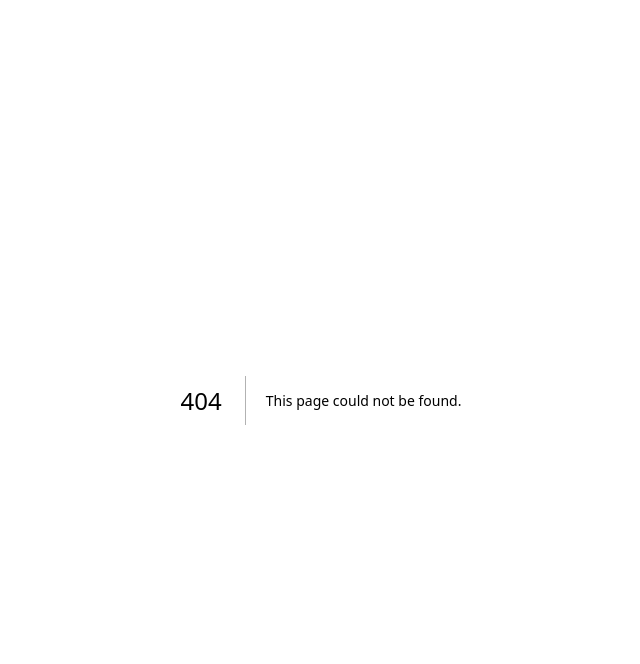
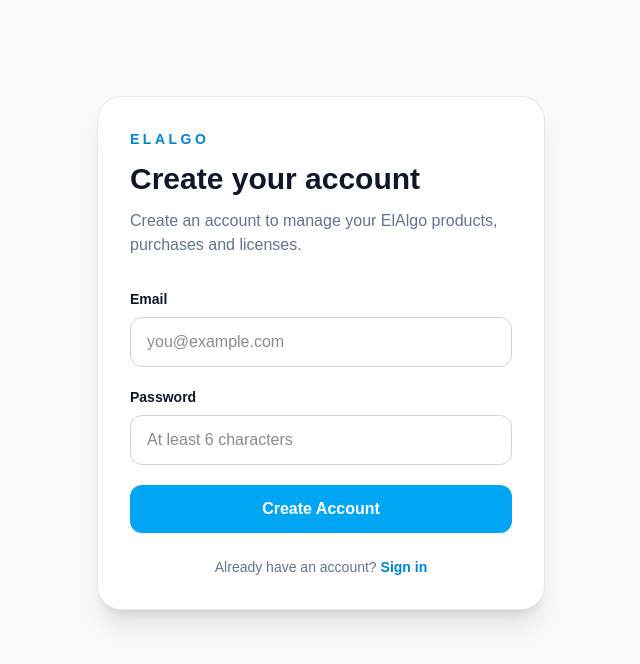
Before and after one commit to elalgocompany/elalgo-web, a Next.js app: page /auth/signup in a window 1280 px wide. Before the commit this address had no page. Shown: the top 664 px of the page, without its empty margins (319-959 px from the left). Built offline with nearby package versions, Linux system fonts and the light colour scheme.

Commit message:
Add User authentication

```diff
--- /dev/null
+++ b/app/auth/dashboard/page.tsx
@@ -0,0 +1,19 @@
+export default function DashboardPage() {
+  return (
+    <main className="min-h-screen bg-slate-50 px-6 py-24 text-slate-900">
+
+      <div className="mx-auto max-w-6xl">
+
+        <h1 className="text-4xl font-black">
+          Your Dashboard
+        </h1>
+
+        <p className="mt-4 text-lg text-slate-500">
+          Your ElAlgo products, purchases and licenses will appear here.
+        </p>
+
+      </div>
+
+    </main>
+  );
+}
--- /dev/null
+++ b/app/auth/login/page.tsx
@@ -0,0 +1,141 @@
+"use client";
+
+import { FormEvent, useState } from "react";
+import { supabase } from "@/lib/supabase";
+import Link from "next/link";
+import { useRouter } from "next/navigation";
+
+export default function LoginPage() {
+  const router = useRouter();
+
+  const [email, setEmail] = useState("");
+  const [password, setPassword] = useState("");
+
+  const [error, setError] = useState("");
+  const [loading, setLoading] = useState(false);
+
+  async function handleLogin(event: FormEvent<HTMLFormElement>) {
+    event.preventDefault();
+
+    setError("");
+    setLoading(true);
+
+    const { error } = await supabase.auth.signUp({
+      email,
+      password,
+    });
+
+    if (error) {
+      setError(error.message);
+      setLoading(false);
+      return;
+    }
+
+    router.push("/dashboard");
+    router.refresh();
+  }
+
+  return (
+    <main className="min-h-screen bg-slate-50 px-6 py-24 text-slate-900">
+
+      <div className="mx-auto max-w-md">
+
+        <div className="rounded-3xl border border-slate-200 bg-white p-8 shadow-xl">
+
+          <div className="mb-8">
+
+            <p className="text-sm font-bold uppercase tracking-[0.25em] text-sky-600">
+              ELALGO
+            </p>
+
+            <h1 className="mt-3 text-3xl font-black">
+              Welcome back
+            </h1>
+
+            <p className="mt-3 text-slate-500">
+              Sign in to access your products, purchases and licenses.
+            </p>
+
+          </div>
+
+          <form
+            onSubmit={handleLogin}
+            className="space-y-5"
+          >
+
+            <div>
+              <label
+                htmlFor="email"
+                className="mb-2 block text-sm font-semibold"
+              >
+                Email
+              </label>
+
+              <input
+                id="email"
+                type="email"
+                required
+                value={email}
+                onChange={(event) =>
+                  setEmail(event.target.value)
+                }
+                className="w-full rounded-xl border border-slate-300 px-4 py-3 outline-none transition focus:border-sky-500 focus:ring-2 focus:ring-sky-100"
+                placeholder="you@example.com"
+              />
+            </div>
+
+            <div>
+              <label
+                htmlFor="password"
+                className="mb-2 block text-sm font-semibold"
+              >
+                Password
+              </label>
+
+              <input
+                id="password"
+                type="password"
+                required
+                value={password}
+                onChange={(event) =>
+                  setPassword(event.target.value)
+                }
+                className="w-full rounded-xl border border-slate-300 px-4 py-3 outline-none transition focus:border-sky-500 focus:ring-2 focus:ring-sky-100"
+                placeholder="Your password"
+              />
+            </div>
+
+            {error && (
+              <div className="rounded-xl bg-red-50 p-4 text-sm text-red-700">
+                {error}
+              </div>
+            )}
+
+            <button
+              type="submit"
+              disabled={loading}
+              className="w-full rounded-xl bg-sky-500 px-6 py-3 font-bold text-white transition hover:bg-sky-600 disabled:cursor-not-allowed disabled:opacity-50"
+            >
+              {loading ? "Signing in..." : "Sign In"}
+            </button>
+
+          </form>
+
+          <p className="mt-6 text-center text-sm text-slate-500">
+            Don't have an account?{" "}
+
+            <Link
+              href="/auth/signup"
+              className="font-semibold text-sky-600 hover:text-sky-700"
+            >
+              Create one
+            </Link>
+          </p>
+
+        </div>
+
+      </div>
+
+    </main>
+  );
+}
--- /dev/null
+++ b/app/auth/signup/page.tsx
@@ -0,0 +1,140 @@
+"use client";
+
+import { FormEvent, useState } from "react";
+import { supabase } from "@/lib/supabase";
+import Link from "next/link";
+import { useRouter } from "next/navigation";
+
+export default function SignupPage() {
+  const router = useRouter();
+
+  const [email, setEmail] = useState("");
+  const [password, setPassword] = useState("");
+
+  const [error, setError] = useState("");
+  const [loading, setLoading] = useState(false);
+
+  async function handleSignup(event: FormEvent<HTMLFormElement>) {
+    event.preventDefault();
+
+    setError("");
+    setLoading(true);
+
+    const { error } = await supabase.auth.signUp({
+      email,
+      password,
+    });
+
+    if (error) {
+      setError(error.message);
+      setLoading(false);
+      return;
+    }
+
+    router.push("/dashboard");
+  }
+
+  return (
+    <main className="min-h-screen bg-slate-50 px-6 py-24 text-slate-900">
+
+      <div className="mx-auto max-w-md">
+
+        <div className="rounded-3xl border border-slate-200 bg-white p-8 shadow-xl">
+
+          <div className="mb-8">
+            <p className="text-sm font-bold uppercase tracking-[0.25em] text-sky-600">
+              ELALGO
+            </p>
+
+            <h1 className="mt-3 text-3xl font-black">
+              Create your account
+            </h1>
+
+            <p className="mt-3 text-slate-500">
+              Create an account to manage your ElAlgo products,
+              purchases and licenses.
+            </p>
+          </div>
+
+          <form
+            onSubmit={handleSignup}
+            className="space-y-5"
+          >
+
+            <div>
+              <label
+                htmlFor="email"
+                className="mb-2 block text-sm font-semibold"
+              >
+                Email
+              </label>
+
+              <input
+                id="email"
+                type="email"
+                required
+                value={email}
+                onChange={(event) =>
+                  setEmail(event.target.value)
+                }
+                className="w-full rounded-xl border border-slate-300 px-4 py-3 outline-none transition focus:border-sky-500 focus:ring-2 focus:ring-sky-100"
+                placeholder="you@example.com"
+              />
+            </div>
+
+            <div>
+              <label
+                htmlFor="password"
+                className="mb-2 block text-sm font-semibold"
+              >
+                Password
+              </label>
+
+              <input
+                id="password"
+                type="password"
+                required
+                minLength={6}
+                value={password}
+                onChange={(event) =>
+                  setPassword(event.target.value)
+                }
+                className="w-full rounded-xl border border-slate-300 px-4 py-3 outline-none transition focus:border-sky-500 focus:ring-2 focus:ring-sky-100"
+                placeholder="At least 6 characters"
+              />
+            </div>
+
+            {error && (
+              <div className="rounded-xl bg-red-50 p-4 text-sm text-red-700">
+                {error}
+              </div>
+            )}
+
+            <button
+              type="submit"
+              disabled={loading}
+              className="w-full rounded-xl bg-sky-500 px-6 py-3 font-bold text-white transition hover:bg-sky-600 disabled:cursor-not-allowed disabled:opacity-50"
+            >
+              {loading ? "Creating account..." : "Create Account"}
+            </button>
+
+          </form>
+
+          <p className="mt-6 text-center text-sm text-slate-500">
+            Already have an account?{" "}
+
+            <Link
+              href="/auth/login"
+              className="font-semibold text-sky-600 hover:text-sky-700"
+            >
+              Sign in
+            </Link>
+          </p>
+
+        </div>
+
+      </div>
+
+    </main>
+  );
+}
```
Also changed, not shown: 2 other files (tests, documents, lock files or other folders).
